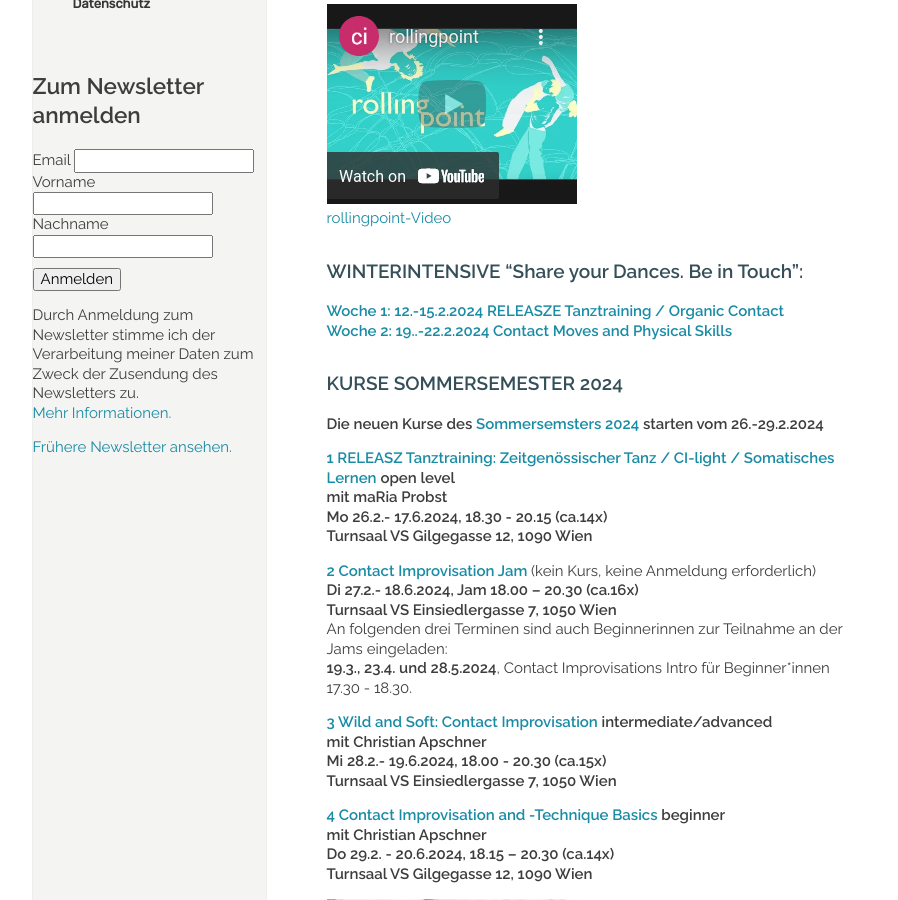
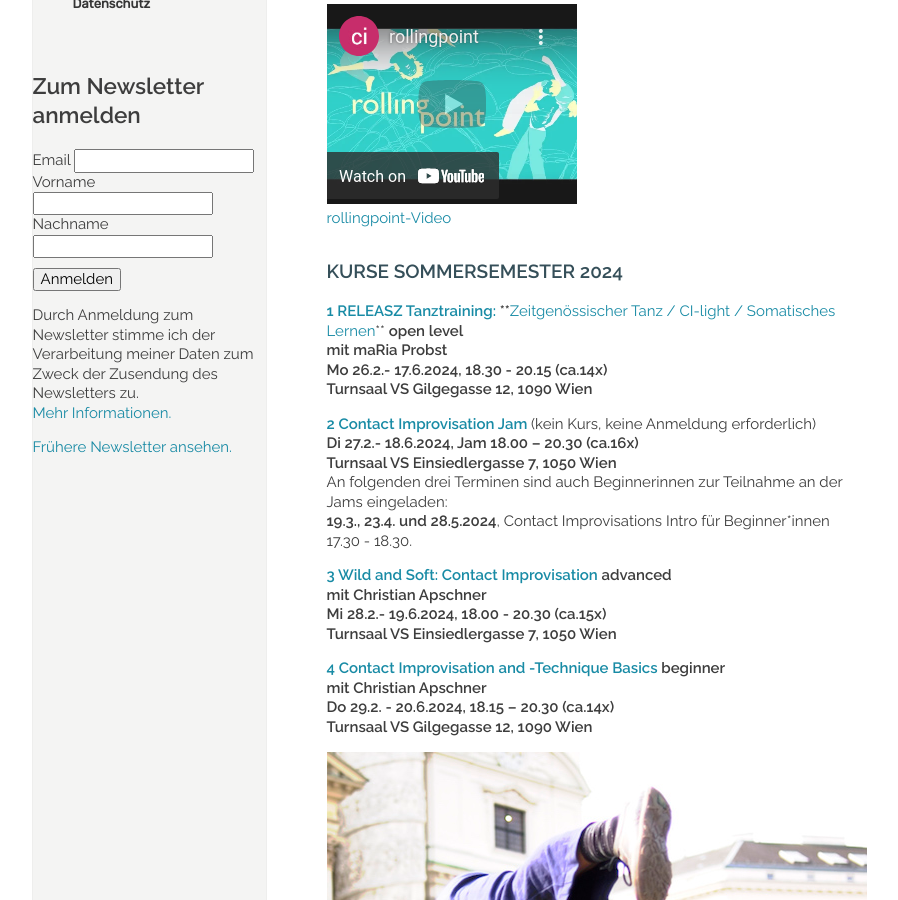
Before and after one commit to manulari/rollingpointat, a Jekyll site: the page built from _pages_de/index.md, in a window 1280 px wide and 900 px high, scrolled down 864 px. Shown: the whole window, without its empty margins (152-1050 px from the left). Built offline with Jekyll 4.4.1, drawn with Linux system fonts in a browser that asks for light colours; comment, search, counter and statistics services are not loaded.

Commit message:
Update page (de) “index”

```diff
--- a/_pages_de/index.md
+++ b/_pages_de/index.md
@@ -18,16 +18,9 @@ Fotocredit: https://johannes-stolba.net/photography/
 
 <div class="imglink"><a target="_blank" href="https://www.youtube.com/embed/kp3DqzN1Ldo"><img src="/assets/uploads/video_vorschau_rollingpoint.png" alt="" /><div>rollingpoint-Video</div></a></div>
 
-### **WINTERINTENSIVE "Share your Dances. Be in Touch":**
-
-[**Woche 1: 12.-15.2.2024 RELEASZE Tanztraining / Organic Contact**\
-**Woche 2: 19..-22.2.2024 Contact Moves and Physical Skills**](https://rollingpoint.at/winterintensive)
-
 ### **KURSE SOMMERSEMESTER 2024**
 
-**Die neuen Kurse des [Sommersemsters 2024](https://rollingpoint.at/somsem24) starten vom 26.-29.2.2024**
-
-**[1 RELEASZ Tanztraining: ](/somsem24#mo)****[Zeitgenössischer Tanz / CI-light / Somatisches Lernen](/somsem24#mo)** **open level**\
+**[1 RELEASZ Tanztraining: ](/somsem24#mo)\*\***[Zeitgenössischer Tanz / CI-light / Somatisches Lernen](/somsem24#mo)\*\* **open level**\
  **mit maRia Probst**\
 **Mo 26.2.- 17.6.2024, 18.30 - 20.15 (ca.14x)**\
 **Turnsaal VS Gilgegasse 12, 1090 Wien**
@@ -38,7 +31,7 @@ Fotocredit: https://johannes-stolba.net/photography/
 An folgenden drei Terminen sind auch Beginnerinnen zur Teilnahme an der Jams eingeladen:\
 **19.3., 23.4. und 28.5.2024**, Contact Improvisations Intro für Beginner*innen 17.30 - 18.30.
 
-**[3 Wild and Soft: Contact Improvisation ](/somsem24#mi) intermediate/advanced**\
+**[3 Wild and Soft: Contact Improvisation ](/somsem24#mi) advanced**\
 **mit Christian Apschner**\
 **Mi 28.2.- 19.6.2024, 18.00 - 20.30 (ca.15x)**\
 **Turnsaal VS Einsiedlergasse 7, 1050 Wien**
```
